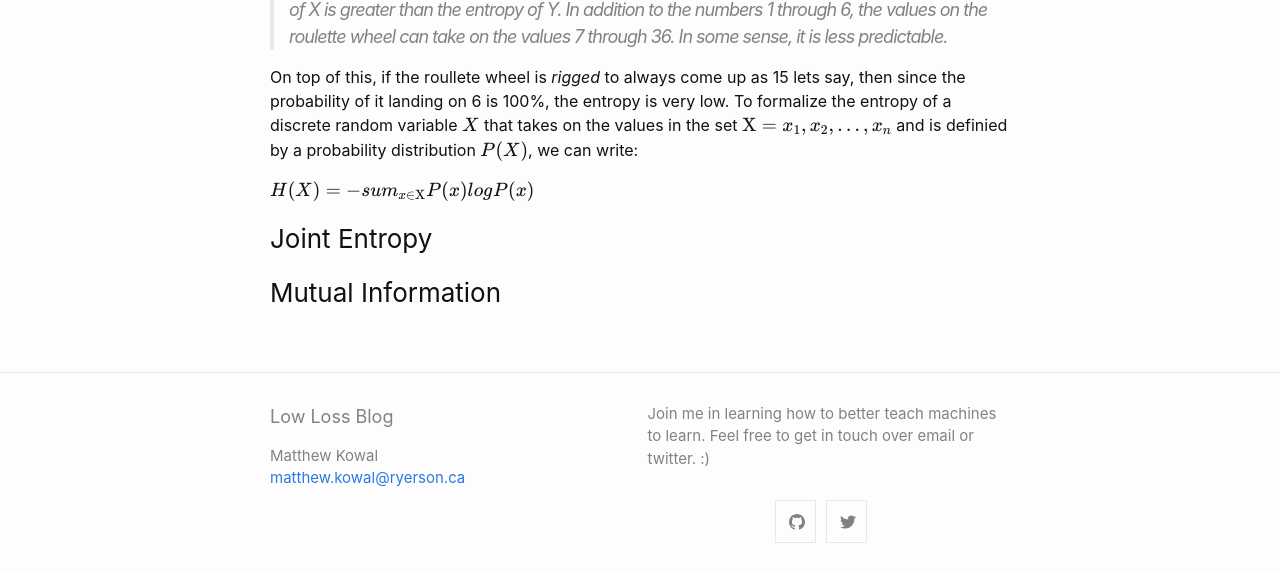
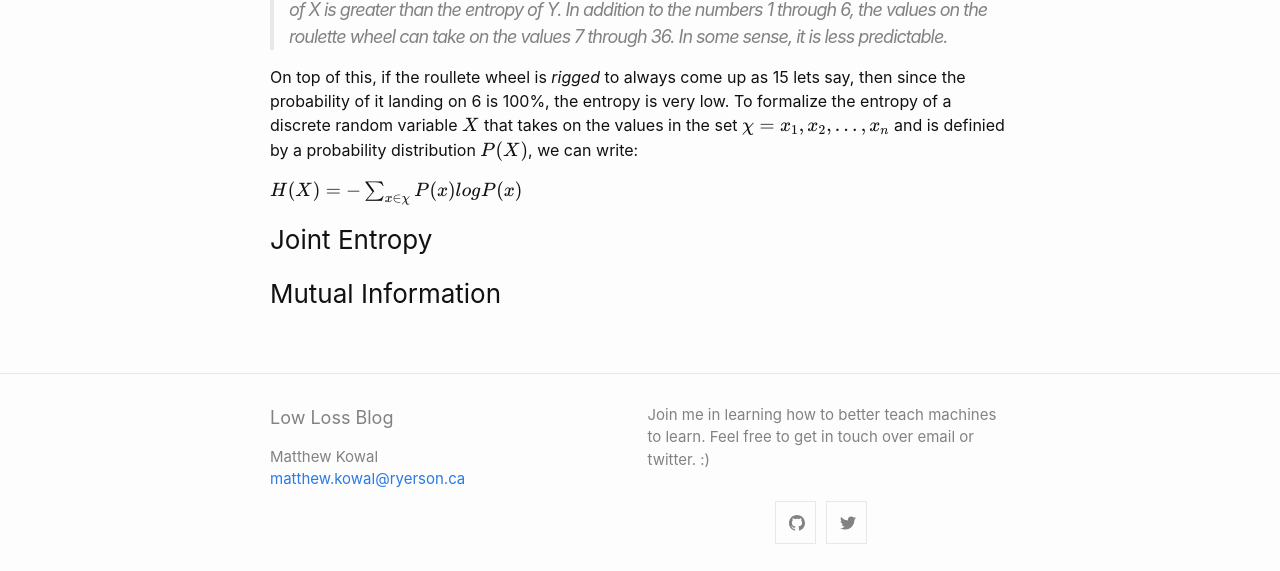
Before and after one commit to MKowal2/MKowal4.github.io, a Jekyll site: the page built from _posts/2020-01-19-Entropy-and-Mutual-Information:-A-Brief-Review.md, in a window 1280 px wide. Shown: the part 1284-1855 px from the top of the page. Built offline with Jekyll 4.4.1, drawn with Linux system fonts in a browser that asks for light colours.

```diff
--- a/_posts/2020-01-19-Entropy-and-Mutual-Information:-A-Brief-Review.md
+++ b/_posts/2020-01-19-Entropy-and-Mutual-Information:-A-Brief-Review.md
@@ -21,9 +21,9 @@ As Erik points out in his document, entropy is a function of two things: 1) the
 
 >  Consider a random variable X representing the number that comes up on a roulette wheel and a random variable Y representing the number that comes up on a fair 6-sided die. The entropy of X is greater than the entropy of Y. In addition to the numbers 1 through 6, the values on the roulette wheel can take on the values 7 through 36. In some sense, it is less predictable.
 
-On top of this, if the roullete wheel is *rigged* to always come up as 15 lets say, then since the probability of it landing on 6 is 100%, the entropy is very low. To formalize the entropy of a discrete random variable $X$ that takes on the values in the set $\Chi = \{x_1, x_2, ..., x_n\}$ and is definied by a probability distribution $P(X)$, we can write:
+On top of this, if the roullete wheel is *rigged* to always come up as 15 lets say, then since the probability of it landing on 6 is 100%, the entropy is very low. To formalize the entropy of a discrete random variable $X$ that takes on the values in the set $\chi = \{x_1, x_2, ..., x_n\}$ and is definied by a probability distribution $P(X)$, we can write:
 
-$H(X)=-sum_{x\in\Chi}P(x)logP(x)$
+$H(X)=-\sum_{x\in\chi}P(x)logP(x)$
 
 
 ### Joint Entropy
```
